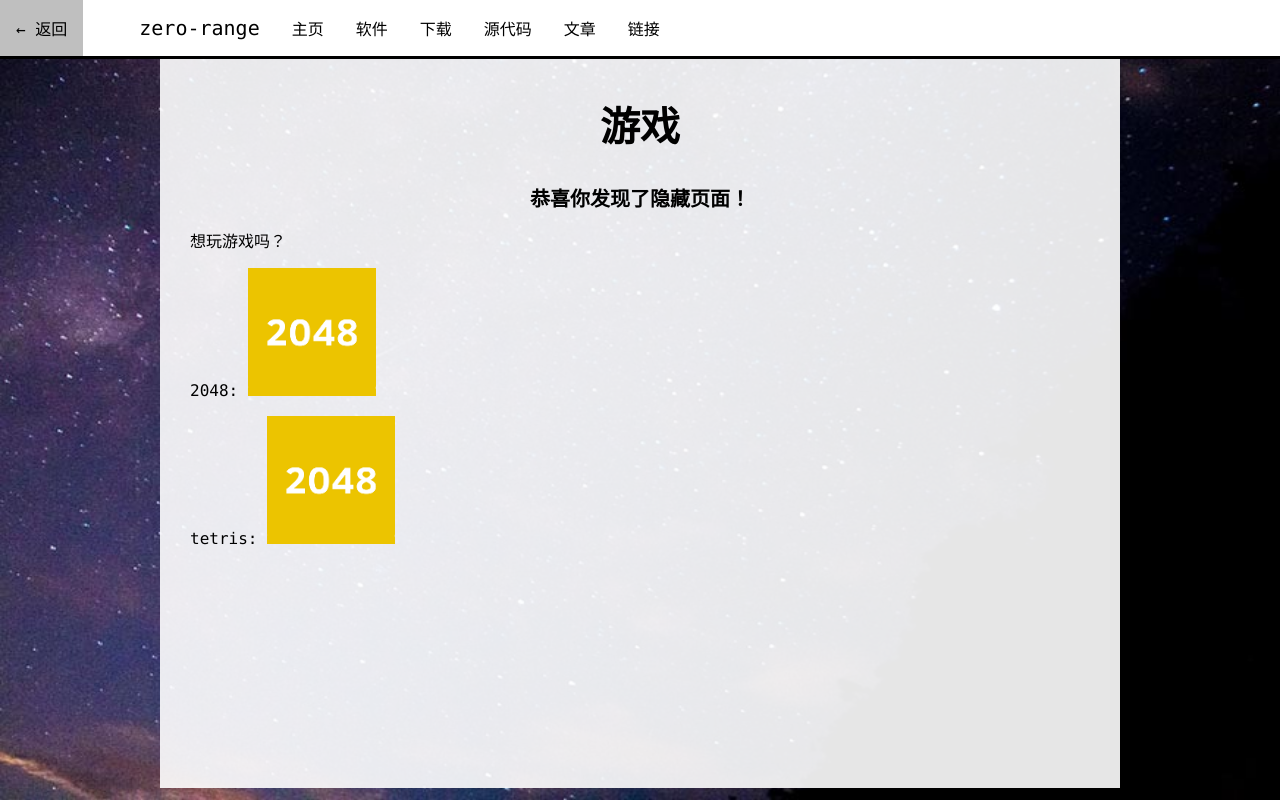
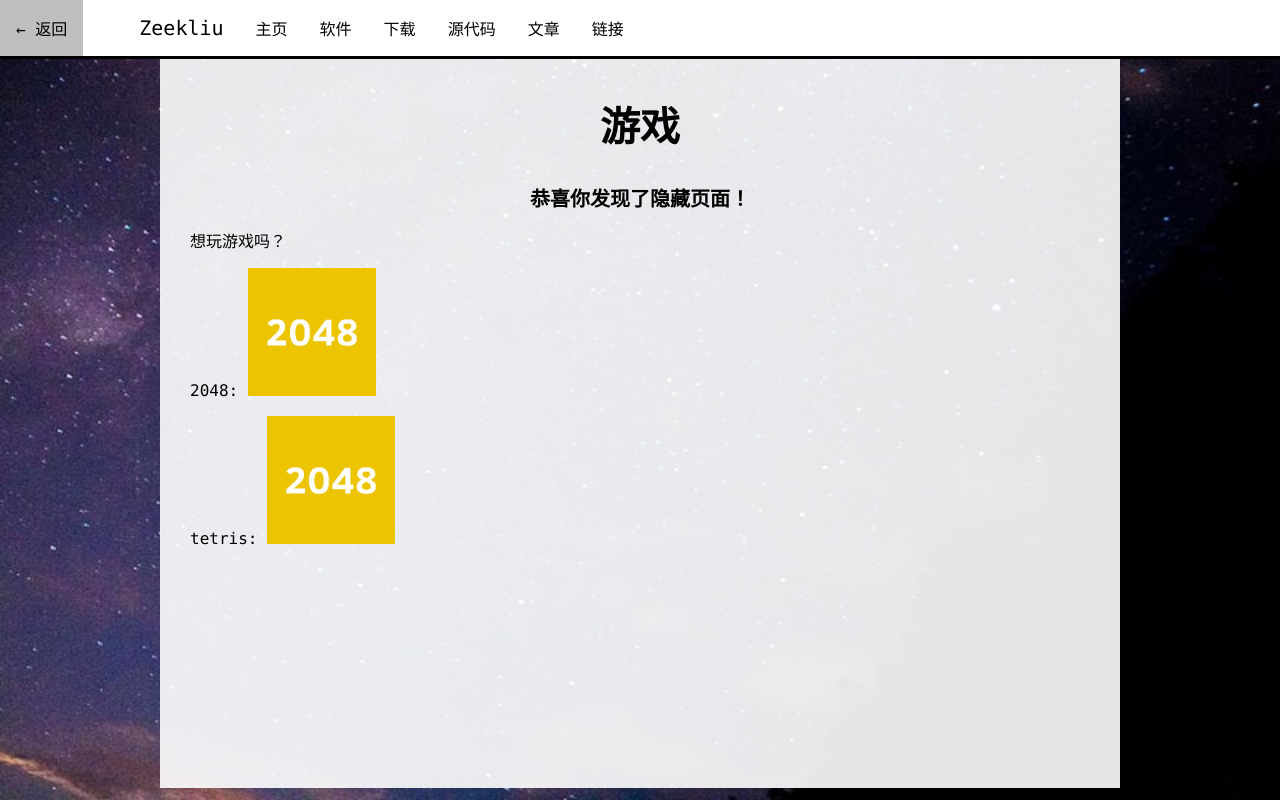
Before and after one commit to zeekliu/zeekliu1.github.io, a plain HTML site: page games/index.html in a window 1280 px wide. Drawn offline with Linux system fonts and the light colour scheme; files whose address does not match are found by name.

Commit message:
Update index.html

```diff
--- a/games/index.html
+++ b/games/index.html
@@ -18,7 +18,7 @@ img{
     <div id="div_menu">
         <a style="margin-right:40px;" href="javascript:history.go(-1)">← 返回</a>
         <a href="../" style="cursor: pointer;text-decoration: none;color: black;font-weight: 60;font-size: 20px;font-family: Consolas;text-align: center;">
-            zero-range
+            Zeekliu
         </a>
         <a href="../">主页</a>
         <a href="../softwares/">软件</a>
```
